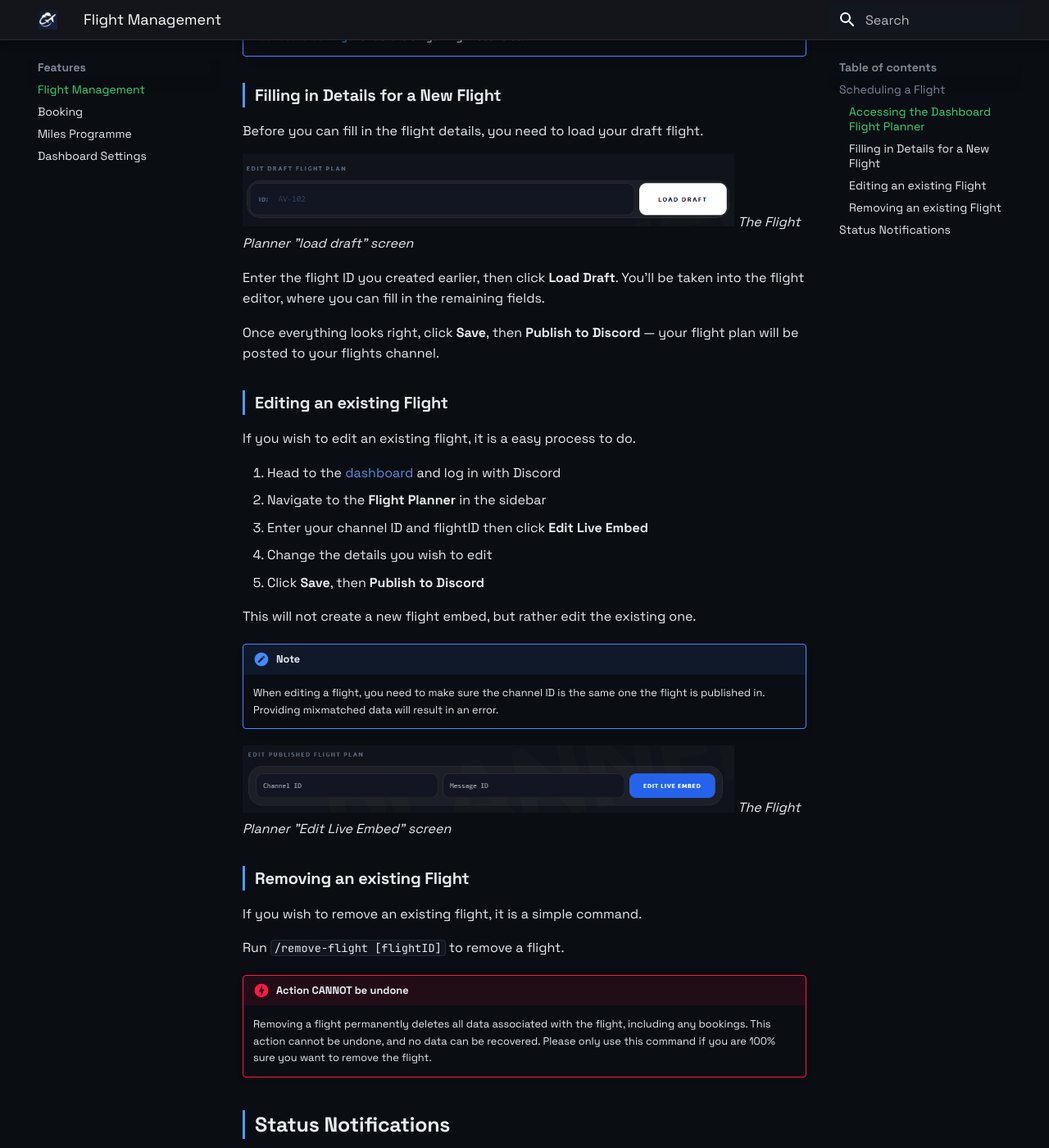
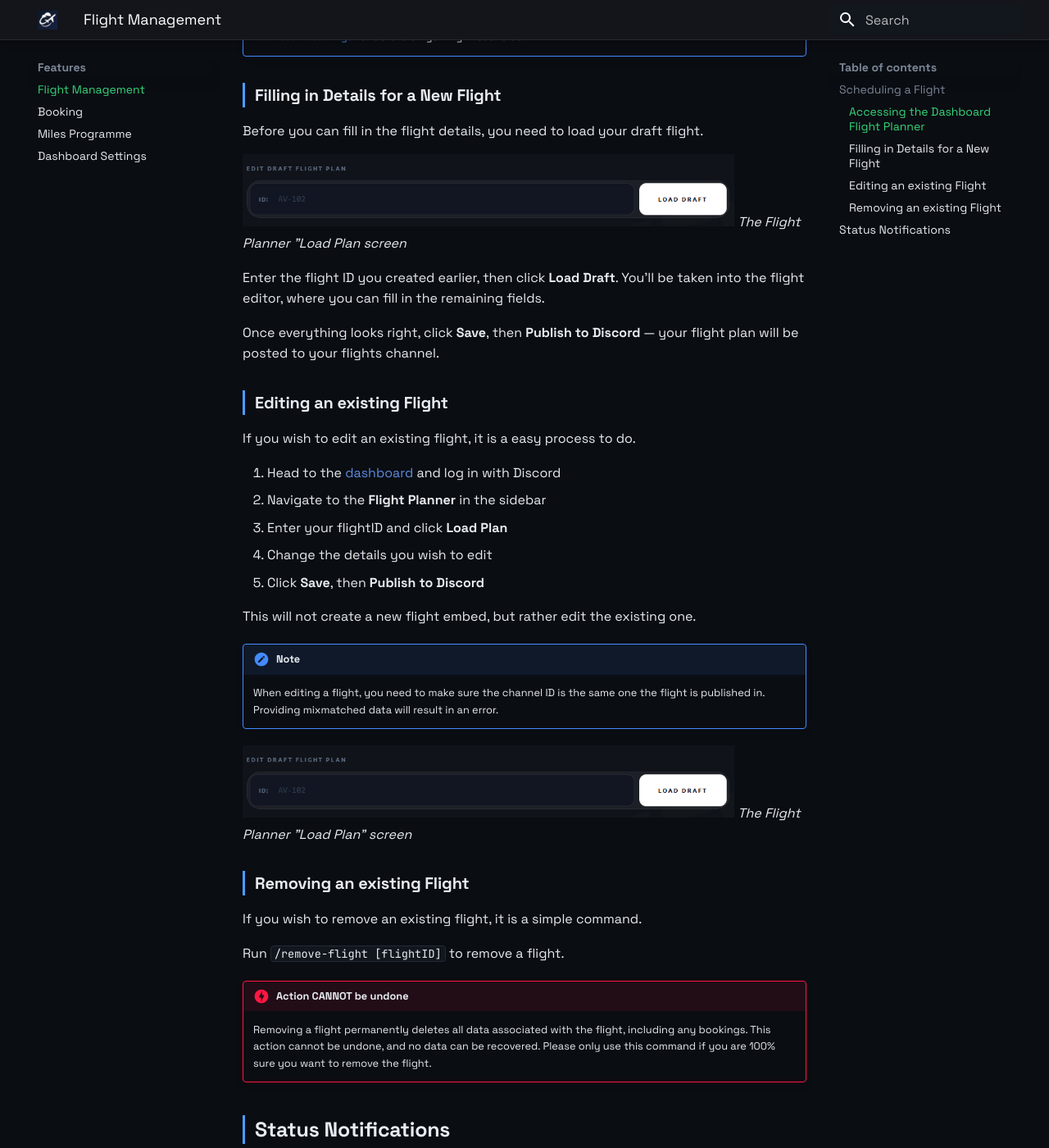
Before and after one commit to fudgemss/avio-wiki, an MkDocs documentation site: the page built from docs/features/flight-management.md, in a window 1280 px wide and 1400 px high, scrolled down 812 px. Shown: the whole window at 82% size. Built offline with MkDocs 1.6.1 and Material for MkDocs 9.7.7, drawn with Linux system fonts in a browser that asks for light colours.

Commit message:
Update flight-management.md

```diff
--- a/docs/features/flight-management.md
+++ b/docs/features/flight-management.md
@@ -9,7 +9,7 @@
 1. Run `/flight-planner [flightID]` to create a draft flight
 2. Head to the [dashboard](https://dashboard.aviobot.app) and log in with Discord
 3. Navigate to **Flight Planner** in the sidebar
-4. Enter your flight ID and click **Load Draft**
+4. Enter your flight ID and click **Load Plan**
 5. Fill in the flight details
 6. Click **Save**, then **Publish to Discord**
 
@@ -28,7 +28,7 @@
 Before you can fill in the flight details, you need to load your draft flight.
 
 ![New Flight](../images/avio-flight-new.png){ width="600" }
-*The Flight Planner "load draft" screen*
+*The Flight Planner "Load Plan screen*
 
 Enter the flight ID you created earlier, then click **Load Draft**. You'll
 be taken into the flight editor, where you can fill in the remaining fields.
@@ -43,7 +43,7 @@
 
 1. Head to the [dashboard](https://dashboard.aviobot.app) and log in with Discord
 2. Navigate to the **Flight Planner** in the sidebar
-3. Enter your channel ID and flightID then click **Edit Live Embed**
+3. Enter your flightID and click **Load Plan**
 4. Change the details you wish to edit
 5. Click **Save**, then **Publish to Discord**
 
@@ -53,8 +53,8 @@
     When editing a flight, you need to make sure the channel ID is the same one
     the flight is published in. Providing mixmatched data will result in an error.
 
-![Existing Flight](../images/avio-flight-existing.png){ width="600" }
-*The Flight Planner "Edit Live Embed" screen*
+![Existing Flight](../images/avio-flight-new.png){ width="600" }
+*The Flight Planner "Load Plan" screen*
 
 
 ### Removing an existing Flight
```
